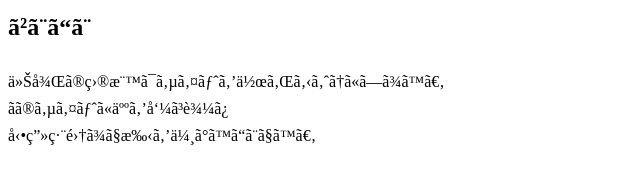
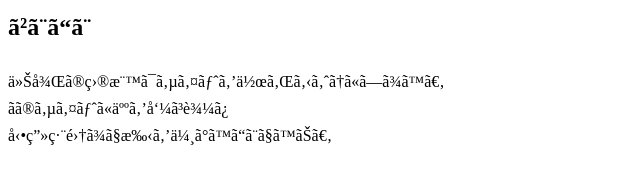
Before and after one commit to MATSUKO666/MATSUKO666.github.io, a plain HTML site: page zikosyoukai.html in a window 1280 px wide. Shown: the part 525-708 px from the top of the page, 0-640 px from the left. Drawn offline with Linux system fonts and the light colour scheme.

Commit message:
ですお。

```diff
--- a/zikosyoukai.html
+++ b/zikosyoukai.html
@@ -17,7 +17,7 @@
     <p>
       今後の目標はサイトを作れるようにします。 <br>
       そのサイトに人を呼び込み<br>
-      動画編集まで手を伸ばすことです。<br>
+      動画編集まで手を伸ばすことですお。<br>
     </p>
     </body>
 
```
